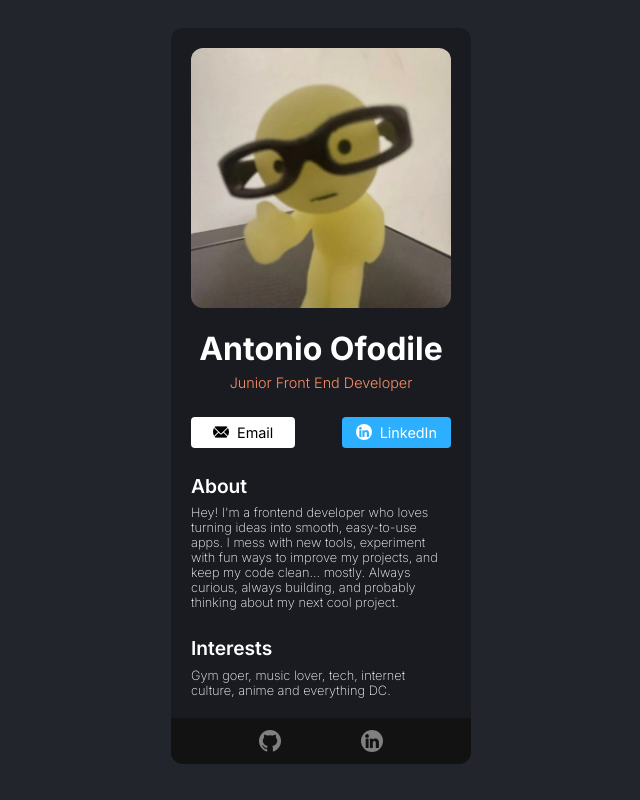
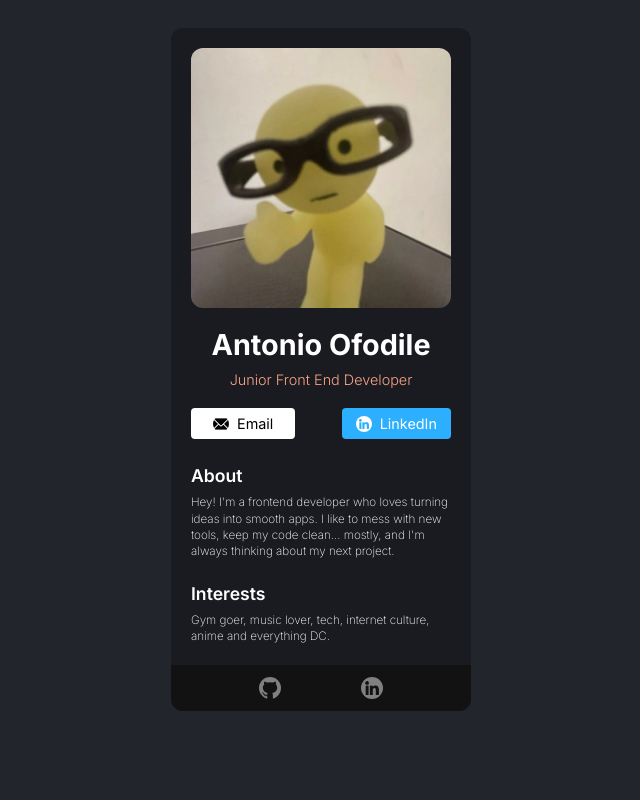
Before and after one commit to AntoOfo/business-card, a React (Vite) app: page / in a window 1280 px wide. Shown: the whole page, without its empty margins (319-959 px from the left). Built offline with nearby package versions, Linux system fonts and the light colour scheme.

Commit message:
about section shortened and margin values changed

```diff
--- a/src/components/About.jsx
+++ b/src/components/About.jsx
@@ -3,7 +3,7 @@
         <>
             <div className="about-div">
             <h2>About</h2>
-            <p>Hey! I'm a frontend developer who loves turning ideas into smooth, easy-to-use apps. I mess with new tools, experiment with fun ways to improve my projects, and keep my code clean... mostly. Always curious, always building, and probably thinking about my next cool project.</p>
+            <p>Hey! I'm a frontend developer who loves turning ideas into smooth apps. I like to mess with new tools, keep my code clean… mostly, and I'm always thinking about my next project.</p>
             </div>
         </>
     )
--- a/src/index.css
+++ b/src/index.css
@@ -8,7 +8,7 @@
 
 h2 {
   color: white;
-  font-size: 1.2rem;
+  font-size: 1.1rem;
   font-weight: 600;
   margin: 0;
 }
@@ -16,7 +16,8 @@
 p {
   color: white;
   font-weight: 200;
-  font-size: 0.8rem;
+  font-size: 0.73rem;
+  line-height: 140%;
   margin: 0;
 }
 
@@ -38,20 +39,21 @@
 header > h1 {
   color: white;
   font-weight: 700;
+  font-size: 1.8rem;
   margin-bottom: 0%;  /* no automatic space under*/
 }
 
 header > p {
-  color: rgb(255, 142, 101);
+  color: rgb(251, 164, 133);
   font-weight: 300;
   font-size: 0.9rem;
-  margin-top: 2%;
+  margin-top: 3%;
 }
 .buttons-div{
   display: flex;
   justify-content: center;
   justify-content: space-between;
-  margin-top: 10%;
+  margin-top: 7%;
 }
 .email-btn {
   display: flex;
@@ -95,7 +97,7 @@
 
 .interests-div {
   text-align: left;
-  margin-top: 10%;
+  margin-top: 9%;
 }
 
 .interests-div > p {
```
